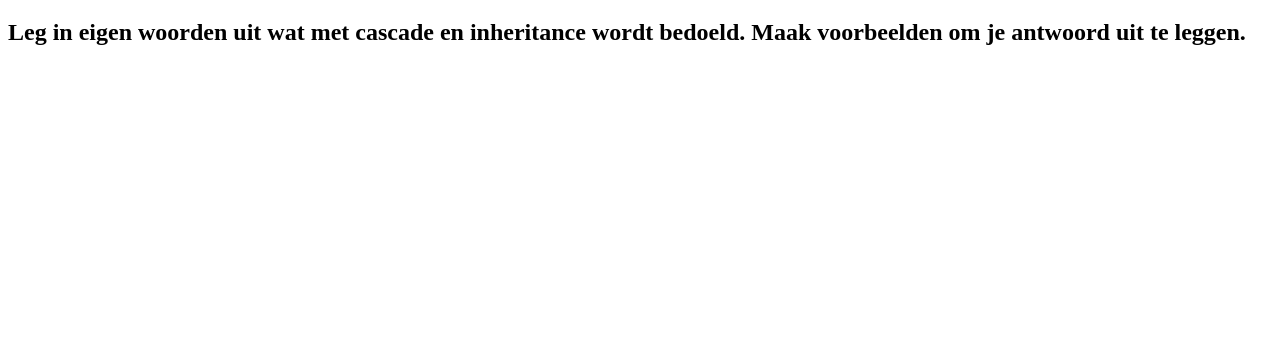
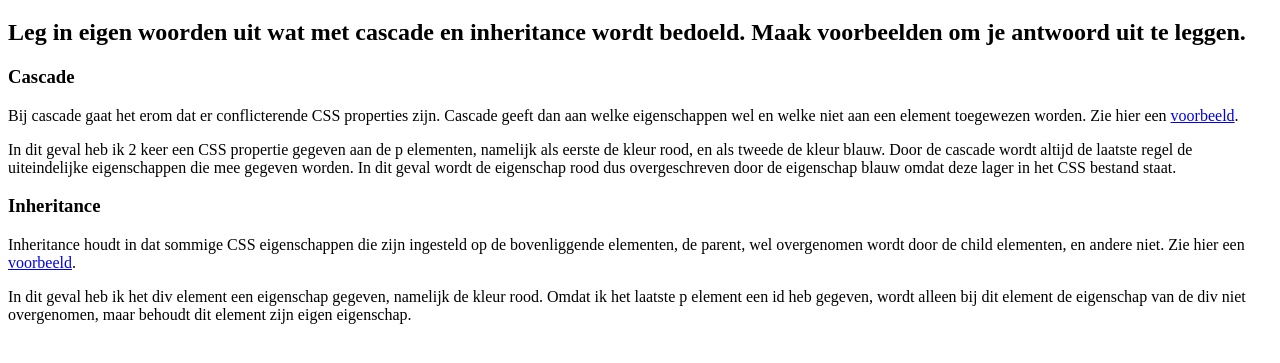
Before and after one commit to biancajanson/TG-Web-Development, a plain HTML site: page 2. CSS recap/1Selectors/Selectors8.html in a window 1280 px wide. Shown: the part 61-424 px from the top of the page. Drawn offline with Linux system fonts and the light colour scheme.

Commit message:
CSS Selectors

```diff
--- /dev/null
+++ b/2. CSS recap/1Selectors/Selectors8-1.css
@@ -0,0 +1,7 @@
+p {
+    color:red;
+}
+
+p {
+    color:blue;
+}
--- /dev/null
+++ b/2. CSS recap/1Selectors/Selectors8-2.css
@@ -0,0 +1,7 @@
+div {
+    color:red;
+}
+
+#uitzondering {
+    color:blue;
+}
--- a/2. CSS recap/1Selectors/Selectors8.html
+++ b/2. CSS recap/1Selectors/Selectors8.html
@@ -9,5 +9,13 @@
 <body>
     <h1>Opdracht 8</h1>
     <h2>Leg in eigen woorden uit wat met cascade en inheritance wordt bedoeld. Maak voorbeelden om je antwoord uit te leggen.</h2>
+    <div>
+        <h3>Cascade</h3>
+        <p>Bij cascade gaat het erom dat er conflicterende CSS properties zijn. Cascade geeft dan aan welke eigenschappen wel en welke niet aan een element toegewezen worden. Zie hier een <a href="/2. CSS recap/1Selectors/Selectors8-1.html">voorbeeld</a>.</p>
+        <p>In dit geval heb ik 2 keer een CSS propertie gegeven aan de p elementen, namelijk als eerste de kleur rood, en als tweede de kleur blauw. Door de cascade wordt altijd de laatste regel de uiteindelijke eigenschappen die mee gegeven worden. In dit geval wordt de eigenschap rood dus overgeschreven door de eigenschap blauw omdat deze lager in het CSS bestand staat.</p>
+        <h3>Inheritance</h3>
+        <p>Inheritance houdt in dat sommige CSS eigenschappen die zijn ingesteld op de bovenliggende elementen, de parent, wel overgenomen wordt door de child elementen, en andere niet. Zie hier een <a href="/2. CSS recap/1Selectors/Selectors8-2.html">voorbeeld</a>.</p>
+        <p>In dit geval heb ik het div element een eigenschap gegeven, namelijk de kleur rood. Omdat ik het laatste p element een id heb gegeven, wordt alleen bij dit element de eigenschap van de div niet overgenomen, maar behoudt dit element zijn eigen eigenschap.</p>
+    </div>
 </body>
 </html>
```
Also changed, not shown: 2. CSS recap/1Selectors/Selectors8-1.html (added, +18 -0 lines), 2. CSS recap/1Selectors/Selectors8-2.html (added, +18 -0 lines).
